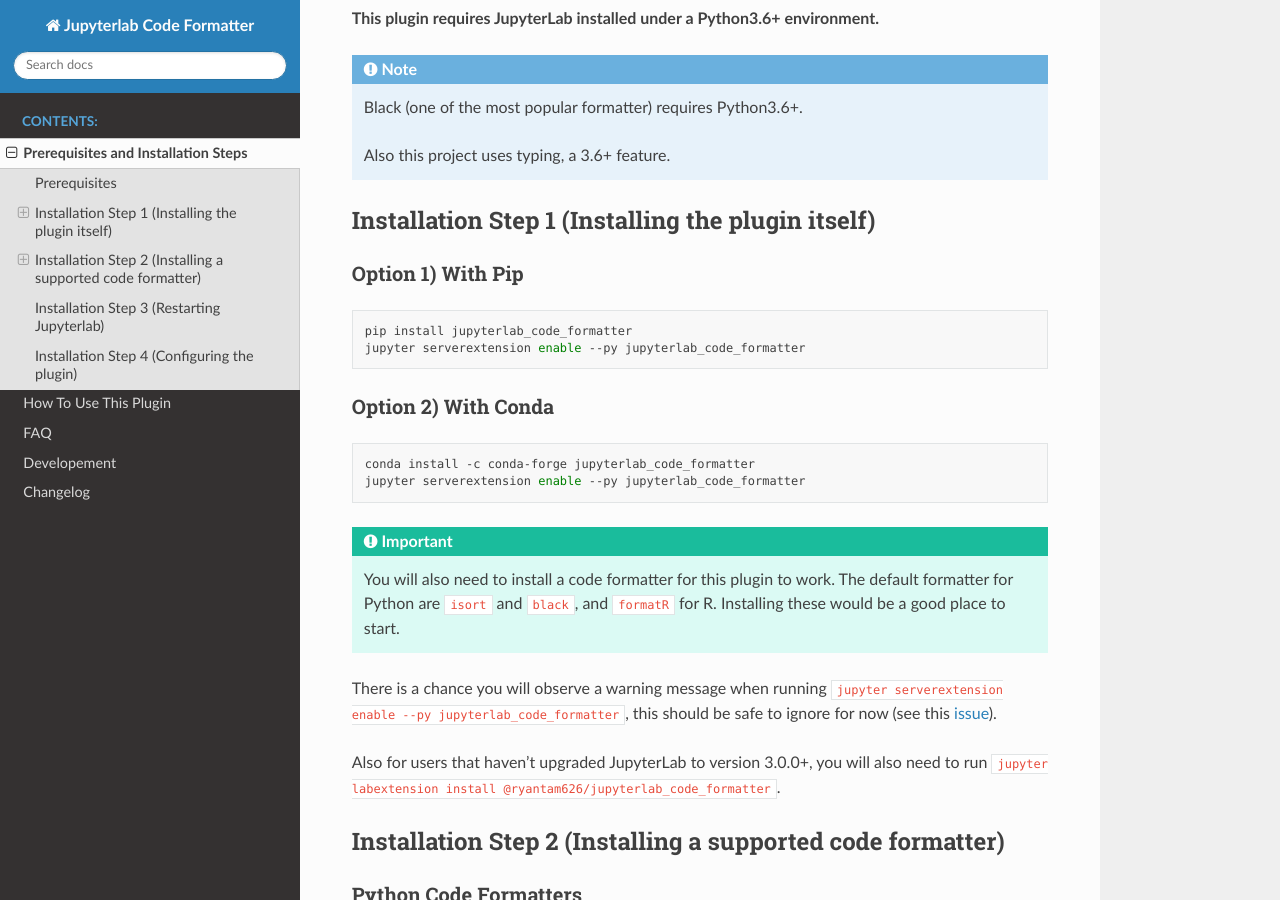
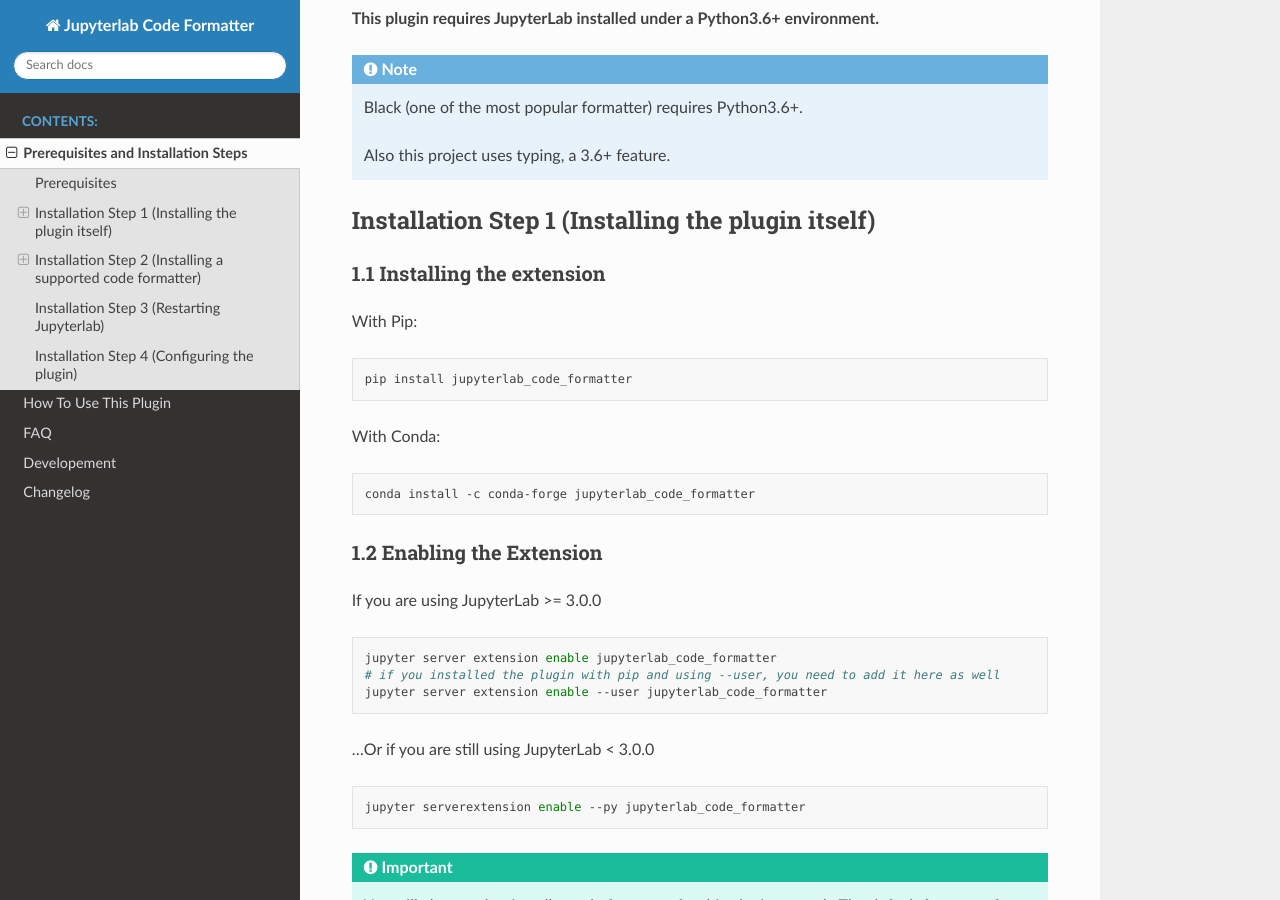
Before and after one commit to jupyterlab-contrib/jupyterlab_code_formatter, a Sphinx documentation site: the page built from docs/installation.rst, in a window 1280 px wide and 900 px high, scrolled down 209 px. Built offline with Sphinx 7.4.7 and the Read the Docs theme 2.0.0, drawn with Linux system fonts in a browser that asks for light colours.

Commit message:
Update Installation
In JupyterLab 3, the enabling command is is sightly different

```diff
--- a/docs/installation.rst
+++ b/docs/installation.rst
@@ -14,26 +14,41 @@
 Installation Step 1 (Installing the plugin itself)
 --------------------------------------------------
 
-Option 1) With Pip
-~~~~~~~~~~~~~~~~~~
+1.1 Installing the extension
+~~~~~~~~~~~~~~~~~~~~~~~~~~~~
+
+With Pip:
 
 .. code-block:: bash
 
     pip install jupyterlab_code_formatter
-    jupyter serverextension enable --py jupyterlab_code_formatter
 
-Option 2) With Conda
-~~~~~~~~~~~~~~~~~~~~
+With Conda:
 
 .. code-block:: bash
 
     conda install -c conda-forge jupyterlab_code_formatter
+
+1.2 Enabling the Extension
+~~~~~~~~~~~~~~~~~~~~~~~~~~
+
+If you are using JupyterLab >= 3.0.0
+
+.. code-block:: bash
+
+    jupyter server extension enable jupyterlab_code_formatter
+    # if you installed the plugin with pip and using --user, you need to add it here as well
+    jupyter server extension enable --user jupyterlab_code_formatter
+
+...Or if you are still using JupyterLab < 3.0.0
+
+.. code-block:: bash
+
     jupyter serverextension enable --py jupyterlab_code_formatter
+
 
 .. important::
     You will also need to install a code formatter for this plugin to work. The default formatter for Python are :code:`isort` and :code:`black`, and :code:`formatR` for R. Installing these would be a good place to start.
-
-There is a chance you will observe a warning message when running :code:`jupyter serverextension enable --py jupyterlab_code_formatter`, this should be safe to ignore for now (see this `issue`_).
 
 Also for users that haven't upgraded JupyterLab to version 3.0.0+, you will also need to run :code:`jupyter labextension install @ryantam626/jupyterlab_code_formatter`.
 
```
